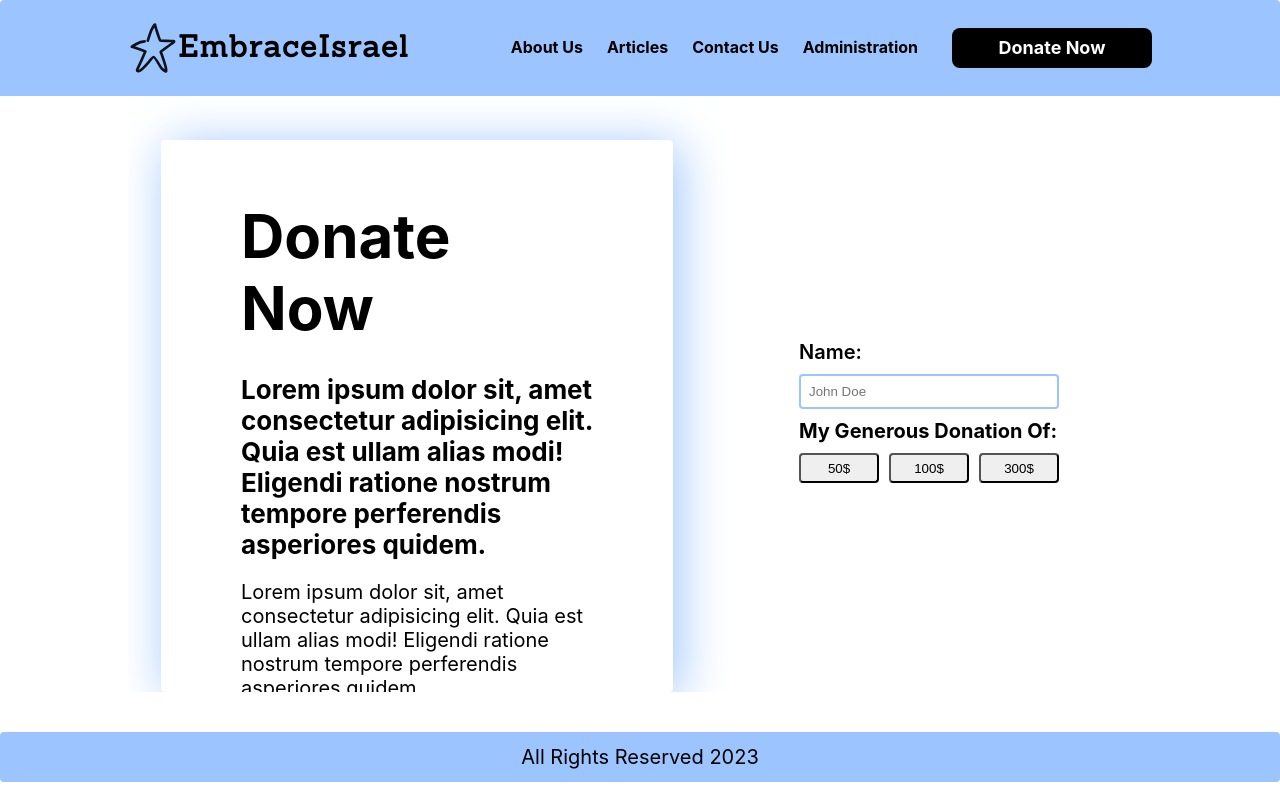
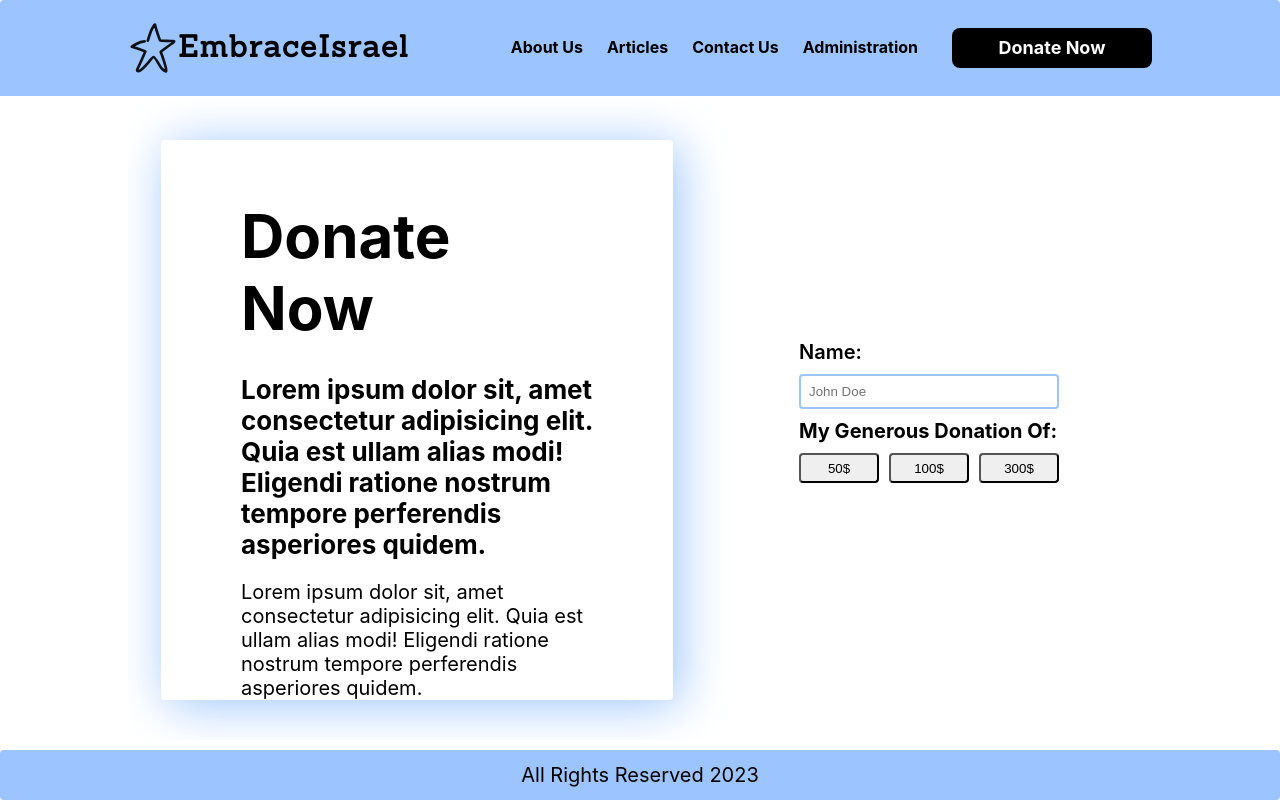
Before and after one commit to t-wolff/donations_project, a React (Vite) app: page /donate in a window 1280 px wide. Built offline with nearby package versions, Linux system fonts and the light colour scheme; no server answers; the database is empty.

Commit message:
ui git commit -m ui

```diff
--- a/src/pages/donate/Donate.css
+++ b/src/pages/donate/Donate.css
@@ -1,7 +1,7 @@
 .donate-container {
     width: 80vw;
     margin-left: 10vw;
-    height: 74vh;
+    height: 80vh;
     display: flex;
     justify-content: space-around;
     padding-top: 4rem;
@@ -13,6 +13,7 @@
     padding: 6rem;
     padding-left: 8rem;
     padding-right: 8rem;
+    height: 70vh;
 }
 .donate-container aside h2 {
     font-size: 6rem;
```
